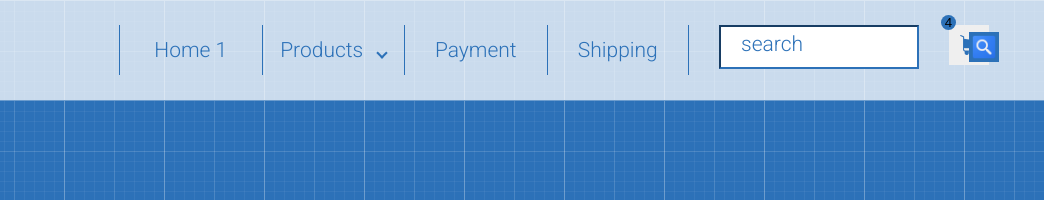
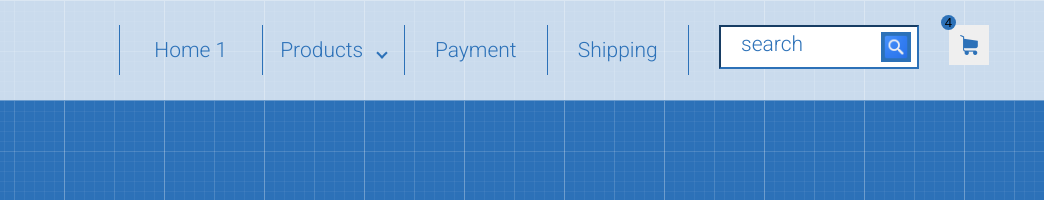
Before and after one commit to KonfetkaKsu/home10, a plain HTML site: page index.html in a window 1280 px wide. Shown: the top 200 px of the page, 236-1280 px from the left. Drawn offline with Linux system fonts and the light colour scheme.

Commit message:
delete form in index.html and add position to form in style.css

```diff
--- a/index.html
+++ b/index.html
@@ -56,9 +56,7 @@
 							<button type="button" class="search-button"></button>	</form>
 						</div>
 						<div class="col-3">
-							<form>
 								<button type="button" class="basket-button"></button>
-							</form>
 						</div>
 					</div>
 				</div>
--- a/style.css
+++ b/style.css
@@ -102,8 +102,8 @@ body {
     border: #2c71b8;
     position: absolute;
     z-index: 10;
-    top: 32px;
-    right: 45px;
+    top: 7px;
+    right: 3px;
 }
 
 .search-input {
@@ -206,3 +206,7 @@ li:hover > a > .arrow  {
     border: solid white;
     border-width: 0 2px 2px 0;
 }
+
+form {
+    position: relative;
+}
```
